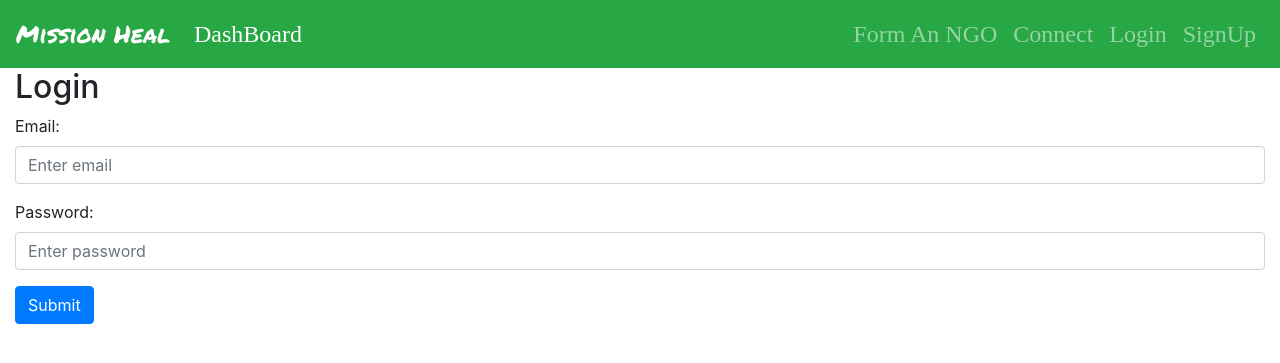
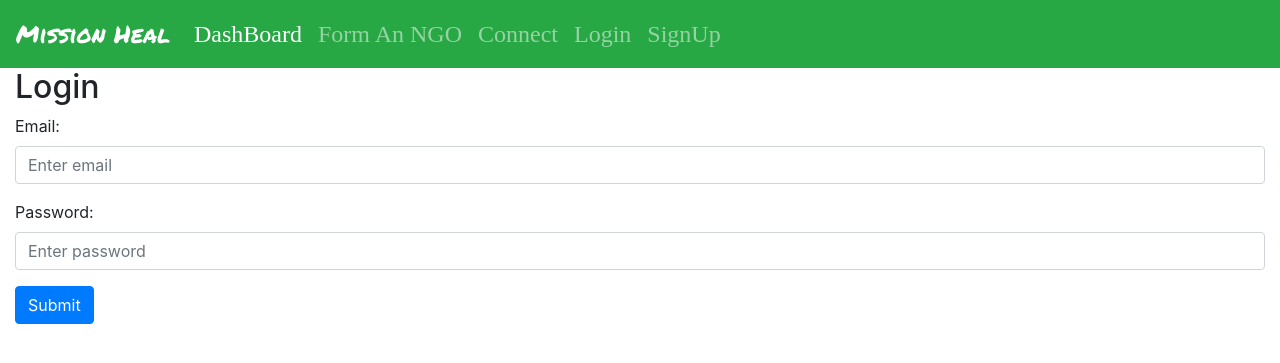
Before and after one commit to brindashar4/Mission-Heal, a Django app: page /login/ in a window 1280 px wide. Shown: the top 363 px of the page. Run offline with Django 3.2, Linux system fonts and the light colour scheme; some libraries are stand-ins or nearby versions; some web fonts are replaced.

Commit message:
Resolves the toggle button issue

```diff
--- a/mysite/ngo/templates/ngo/base.html
+++ b/mysite/ngo/templates/ngo/base.html
@@ -23,10 +23,6 @@
       <li class="nav-item">
         <a class="nav-link active" href="#">DashBoard</a>
       </li>
-    </ul>
- </div>
- <div class="collapse navbar-collapse justify-content-end" id="collapsibleNavbar" style="font-size:1.5em;">
-    <ul class="navbar-nav">
       <li class="nav-item">
         <a class="nav-link" href="#">Form An NGO</a>
       </li>
--- a/mysite/ngo/templates/ngo/detail.html
+++ b/mysite/ngo/templates/ngo/detail.html
@@ -24,10 +24,6 @@
             <li class="nav-item">
               <a class="nav-link active" href="#">DashBoard</a>
             </li>
-          </ul>
-       </div>
-       <div class="collapse navbar-collapse justify-content-end" id="collapsibleNavbar" style="font-size:1.5em;">
-          <ul class="navbar-nav">
             <li class="nav-item">
               <a class="nav-link" href="#">Form An NGO</a>
             </li>
--- a/mysite/ngo/templates/ngo/index.html
+++ b/mysite/ngo/templates/ngo/index.html
@@ -22,10 +22,6 @@
             <li class="nav-item">
               <a class="nav-link active" href="#">DashBoard</a>
             </li>
-          </ul>
-       </div>
-       <div class="collapse navbar-collapse justify-content-end" id="collapsibleNavbar" style="font-size:1.5em;">
-          <ul class="navbar-nav">
             <li class="nav-item">
               <a class="nav-link" href="add/">Form An NGO</a>
             </li>
--- a/mysite/ngo/templates/ngo/login.html
+++ b/mysite/ngo/templates/ngo/login.html
@@ -23,10 +23,6 @@
                     <li class="nav-item">
                       <a class="nav-link active" href="#">DashBoard</a>
                     </li>
-                  </ul>
-               </div>
-               <div class="collapse navbar-collapse justify-content-end" id="collapsibleNavbar" style="font-size:1.5em;">
-                  <ul class="navbar-nav">
                     <li class="nav-item">
                       <a class="nav-link" href="#">Form An NGO</a>
                     </li>
```
